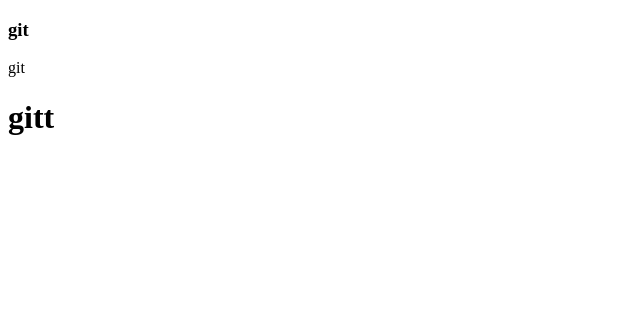
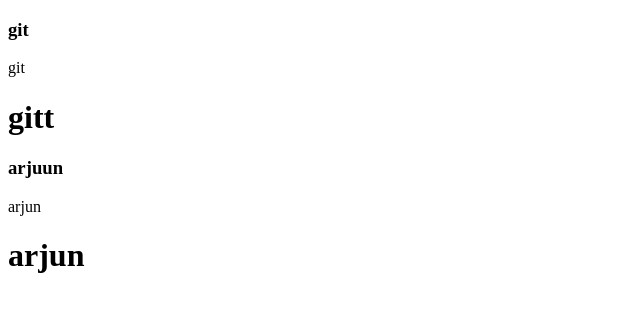
Before and after one commit to gautamsinh007/New-folder, a plain HTML site: page index.html in a window 1280 px wide. Shown: the whole page, without its empty margins (0-640 px from the left). Drawn offline with Linux system fonts and the light colour scheme.

Commit message:
Update index.html

```diff
--- a/index.html
+++ b/index.html
@@ -9,5 +9,8 @@
 	<h3>git</h3>
 	<p>git</p>
 	<h1>gitt</h1>
+	<h3>arjuun</h3>
+	<p>arjun</p>
+	<h1>arjun</h1>
 </body>
 </html>
```
